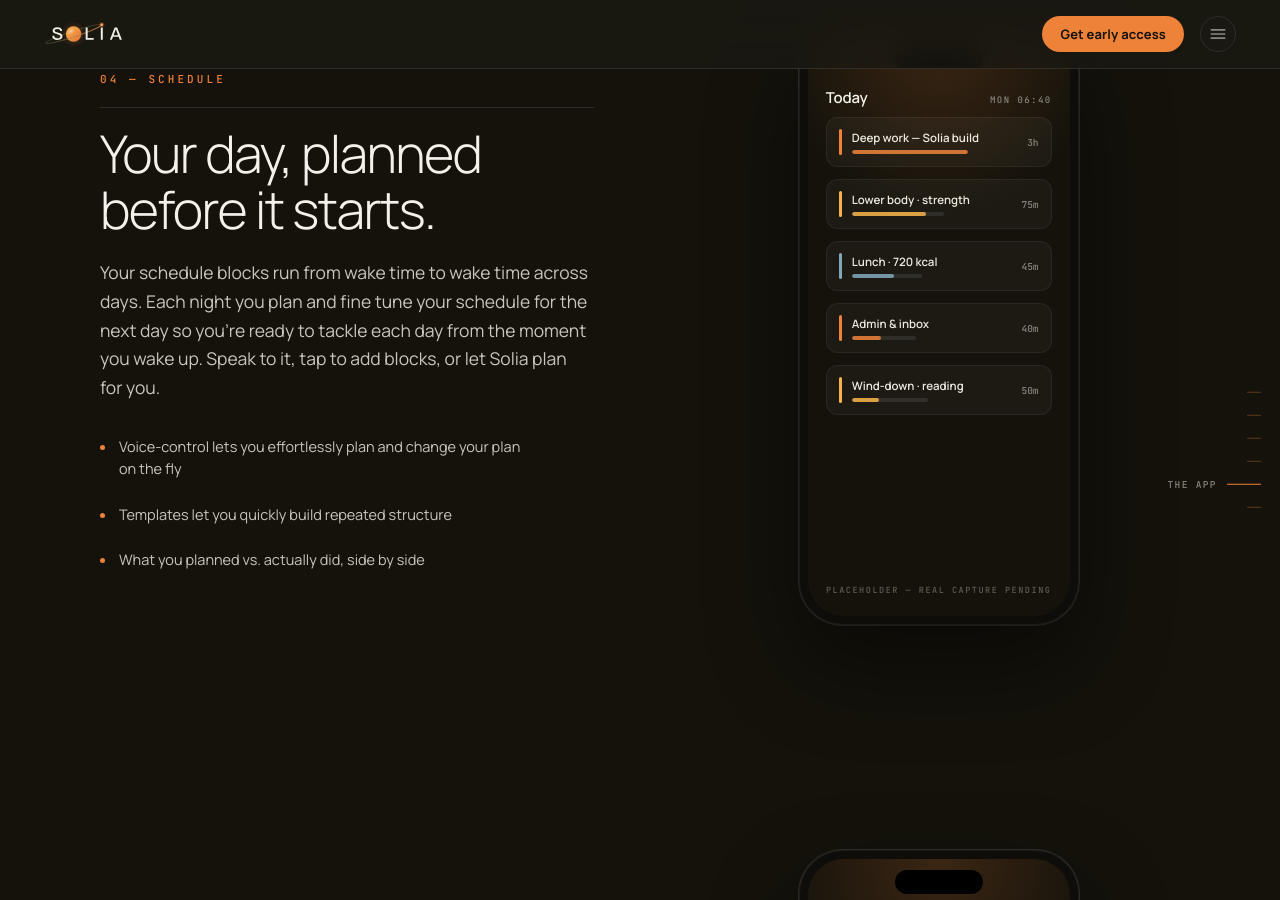
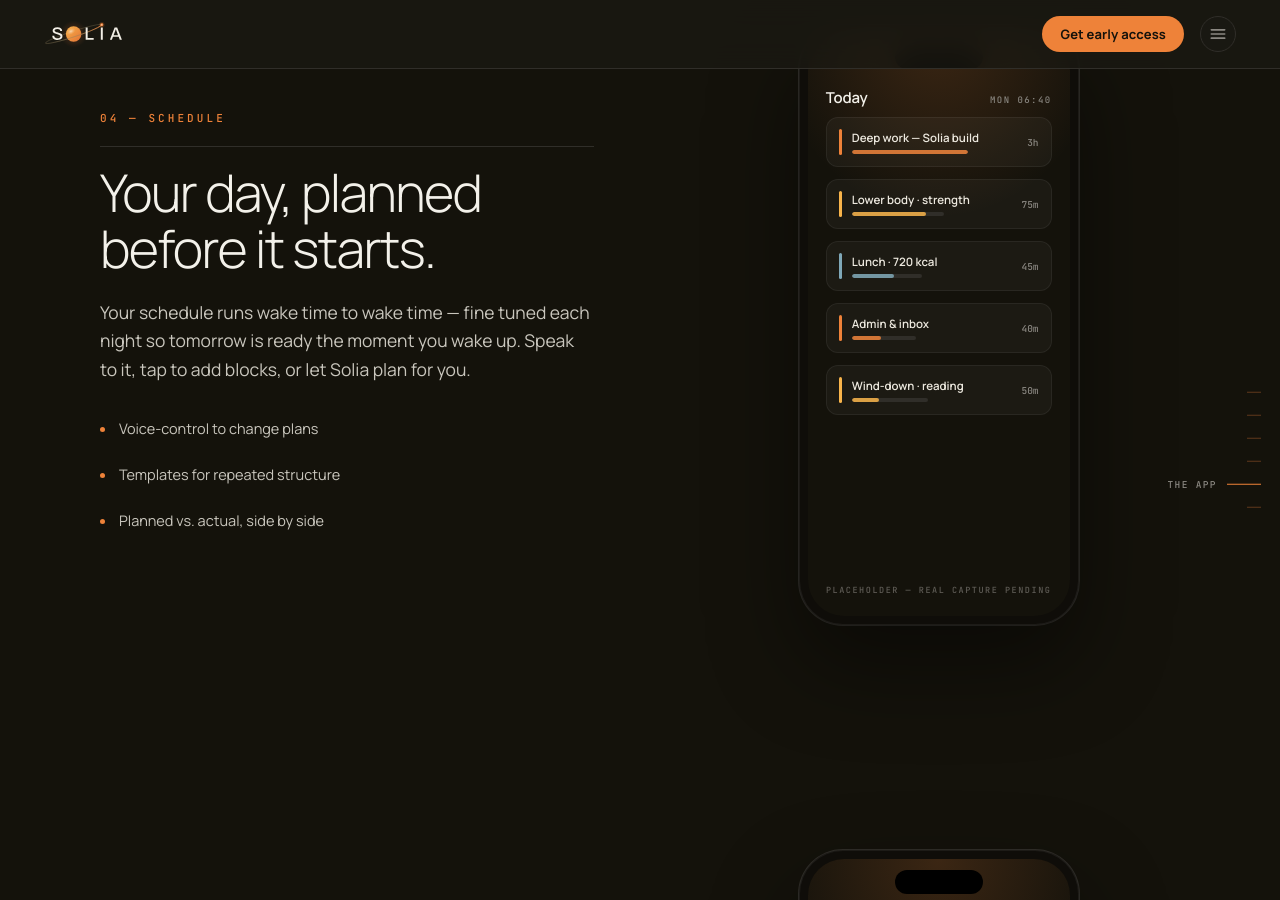
Before and after one commit to Solia-SaaS/Solia-Site, a Jekyll site: the page built from index.html, in a window 1280 px wide and 900 px high, scrolled down 5031 px. Built offline with Jekyll 4.4.1, drawn with Linux system fonts in a browser that asks for light colours; some of the changed text lies outside the part shown.

Commit message:
Schedule section: two-sentence body; all app bullets one line down to 320px
Co-Authored-By: Claude Fable 5 <noreply@anthropic.com>

```diff
--- a/assets/css/landing.css
+++ b/assets/css/landing.css
@@ -787,6 +787,11 @@ main.landing {
   .closing .band-inner { padding-right: 0; }
 }
 
+/* very narrow phones: keep every app-section bullet on one line */
+@media (max-width: 379px) {
+  .ticks li { font-size: 12.6px; }
+}
+
 /* ── reduced motion ─────────────────────────────────────────────────────── */
 @media (prefers-reduced-motion: reduce) {
   body.landing * { animation: none !important; }
--- a/index.html
+++ b/index.html
@@ -443,14 +443,13 @@ description: Solia is a Life Operating System designed to align your actions wit
       <div class="app-copy">
         <p class="eyebrow-mono" data-reveal>04 — Schedule</p>
         <h2 class="step-title" data-reveal>Your day, planned before it starts.</h2>
-        <p class="step-body" data-reveal>Your schedule blocks run from wake time to wake time across days. Each
-           night you plan and fine tune your schedule for the next day so you're
-           ready to tackle each day from the moment you wake up. Speak to it, tap
-           to add blocks, or let Solia plan for you.</p>
+        <p class="step-body" data-reveal>Your schedule runs wake time to wake time — fine tuned each night so
+             tomorrow is ready the moment you wake up. Speak to it, tap to add
+             blocks, or let Solia plan for you.</p>
         <ul class="ticks" data-reveal>
-          <li><span class="tick-dot" aria-hidden="true"></span><span>Voice-control lets you effortlessly plan and change your plan on the fly</span></li>
-          <li><span class="tick-dot" aria-hidden="true"></span><span>Templates let you quickly build repeated structure</span></li>
-          <li><span class="tick-dot" aria-hidden="true"></span><span>What you planned vs. actually did, side by side</span></li>
+          <li><span class="tick-dot" aria-hidden="true"></span><span>Voice-control to change plans</span></li>
+          <li><span class="tick-dot" aria-hidden="true"></span><span>Templates for repeated structure</span></li>
+          <li><span class="tick-dot" aria-hidden="true"></span><span>Planned vs. actual, side by side</span></li>
         </ul>
       </div>
       <div class="app-phone" data-reveal>
@@ -521,7 +520,7 @@ description: Solia is a Life Operating System designed to align your actions wit
            questionnaire from three weeks ago.</p>
         <ul class="ticks" data-reveal>
           <li><span class="tick-dot" aria-hidden="true"></span><span>Daily and weekly reports written for you</span></li>
-          <li><span class="tick-dot" aria-hidden="true"></span><span>Three-tier goals: the star, the season, tomorrow</span></li>
+          <li><span class="tick-dot" aria-hidden="true"></span><span>Three-tier goals: star, season, tomorrow</span></li>
           <li><span class="tick-dot" aria-hidden="true"></span><span>Every target backed by your own data</span></li>
         </ul>
       </div>
@@ -592,7 +591,7 @@ description: Solia is a Life Operating System designed to align your actions wit
         <ul class="ticks" data-reveal>
           <li><span class="tick-dot" aria-hidden="true"></span><span>Seasonal global rankings</span></li>
           <li><span class="tick-dot" aria-hidden="true"></span><span>Tiers from Novice to Life Maxxed</span></li>
-          <li><span class="tick-dot" aria-hidden="true"></span><span>Head-to-head matchups that keep it honest</span></li>
+          <li><span class="tick-dot" aria-hidden="true"></span><span>Head-to-head matchups keep it honest</span></li>
         </ul>
       </div>
       <div class="app-phone" data-reveal>
```
